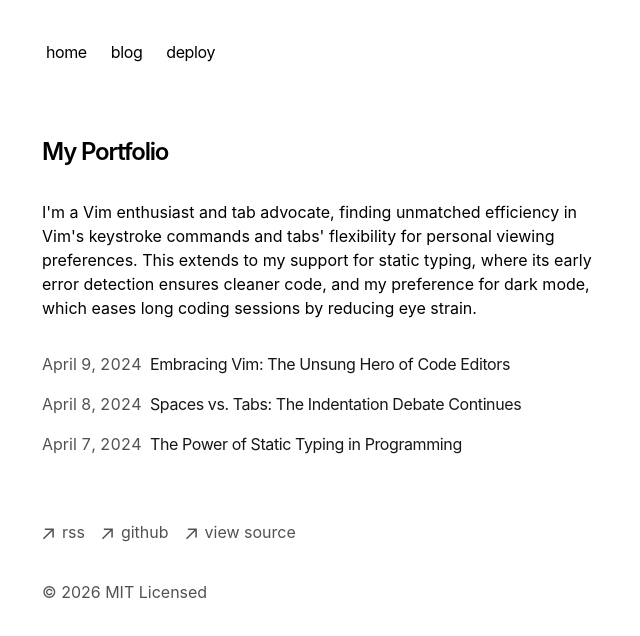
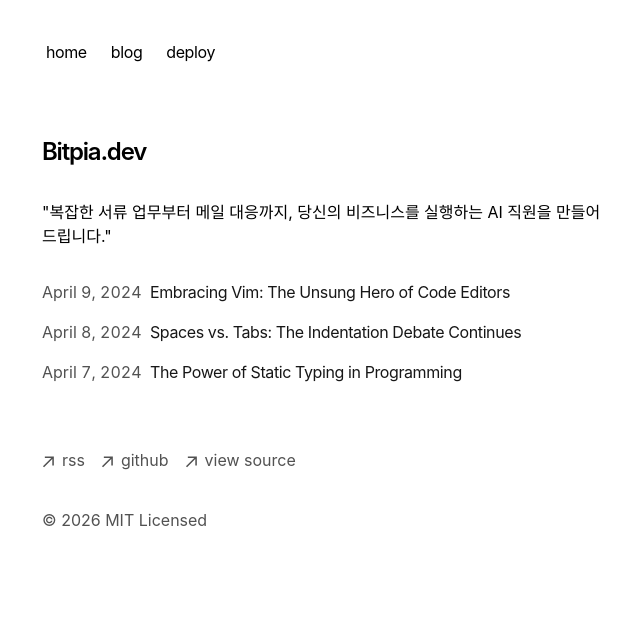
Before and after one commit to bang987/bitpia-portfolio, a Next.js app: page / in a window 1280 px wide. Shown: the top 636 px of the page, without its empty margins (310-950 px from the left). Built offline with nearby package versions, Linux system fonts and the light colour scheme.

Commit message:
Update portfolio title and description text

```diff
--- a/app/page.tsx
+++ b/app/page.tsx
@@ -4,14 +4,10 @@
   return (
     <section>
       <h1 className="mb-8 text-2xl font-semibold tracking-tighter">
-        My Portfolio
+        Bitpia.dev
       </h1>
       <p className="mb-4">
-        {`I'm a Vim enthusiast and tab advocate, finding unmatched efficiency in
-        Vim's keystroke commands and tabs' flexibility for personal viewing
-        preferences. This extends to my support for static typing, where its
-        early error detection ensures cleaner code, and my preference for dark
-        mode, which eases long coding sessions by reducing eye strain.`}
+        {`"복잡한 서류 업무부터 메일 대응까지, 당신의 비즈니스를 실행하는 AI 직원을 만들어 드립니다."`}
       </p>
       <div className="my-8">
         <BlogPosts />
```
